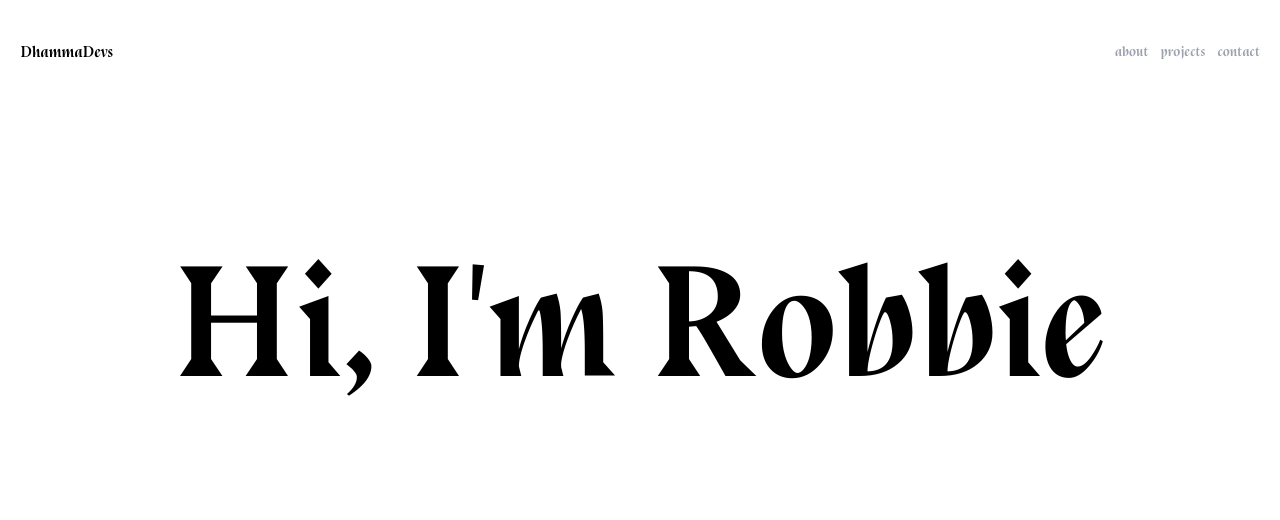
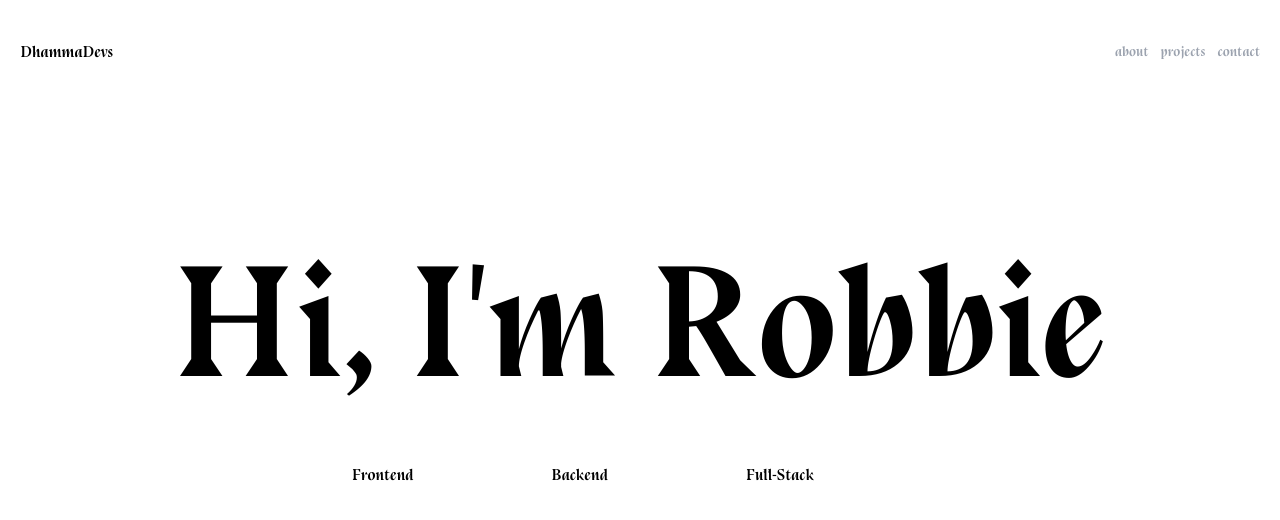
Before and after one commit to RobbieProkop/portfolio, a Next.js app: page / in a window 1280 px wide. Shown: the top 520 px of the page. Built offline with nearby package versions, Linux system fonts and the light colour scheme.

Commit message:
begin creating marquee reel

```diff
--- a/components/Hero.tsx
+++ b/components/Hero.tsx
@@ -36,9 +36,29 @@ const Hero = (props: Props) => {
         }}
         className="name  flex flex-col justify-center items-center"
       >
-        <motion.div className="line"></motion.div>
+        <div className="line"></div>
         <h1 className="">Hi, I'm Robbie</h1>
+
         <div className="line"></div>
+        <div className="marquee mx-auto w-6xl">
+          <div className="marquee-content">
+            <ul className="list">
+              <h2>Frontend</h2>
+              <h2>Backend</h2>
+              <h2>Full-Stack</h2>
+            </ul>
+            <ul className="list">
+              <h2>Frontend</h2>
+              <h2>Backend</h2>
+              <h2>Full-Stack</h2>
+            </ul>
+            <ul className="list">
+              <h2>Frontend</h2>
+              <h2>Backend</h2>
+              <h2>Full-Stack</h2>
+            </ul>
+          </div>
+        </div>
       </motion.div>
     </>
   );
--- a/styles/globals.scss
+++ b/styles/globals.scss
@@ -1,6 +1,12 @@
 @tailwind base;
 @tailwind components;
 @tailwind utilities;
+
+* {
+  padding: 0;
+  margin: 0;
+  box-sizing: border-box;
+}
 
 body {
   font-family: "bluuNext", sans-serif;
@@ -33,6 +39,48 @@ body {
 .name {
   top: 0;
 }
+
+//for marquee text
+.marquee {
+  width: 600px;
+  white-space: nowrap;
+  overflow: hidden;
+  position: relative;
+  height: 30px;
+
+  // &:before, &:after {
+  //   position: absolute;
+  //   width: 50px;
+  //   height: 30px;
+  //   content:"";
+  //   z-index: 1;
+  // }
+  .marquee-content {
+    width: 300% !important;
+    display: flex;
+    line-height: 30px;
+    animation: marquee 10s linear infinite forwards;
+    &:hover {
+      animation-play-state: paused;
+    }
+  }
+  .list {
+    display: flex;
+    justify-content: space-around;
+    width: 33.33%;
+
+    list-style: none;
+  }
+}
+
+@keyframes marquee {
+  0% {
+    transform: translateX(0);
+  }
+  100% {
+    transform: translateX(-66.6%);
+  }
+}
 @media (min-width: 400px) {
   h1 {
     font-size: 4rem;
```
